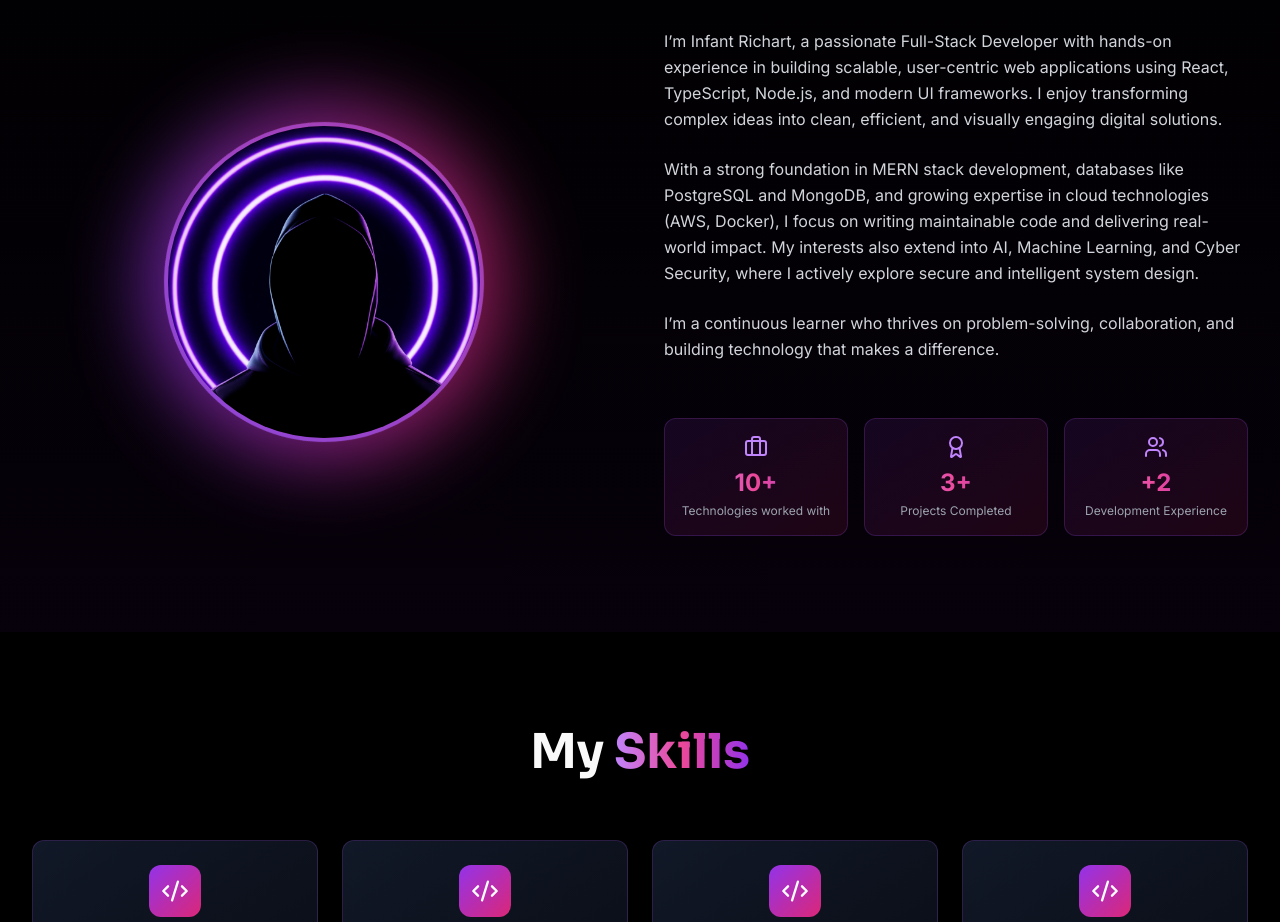
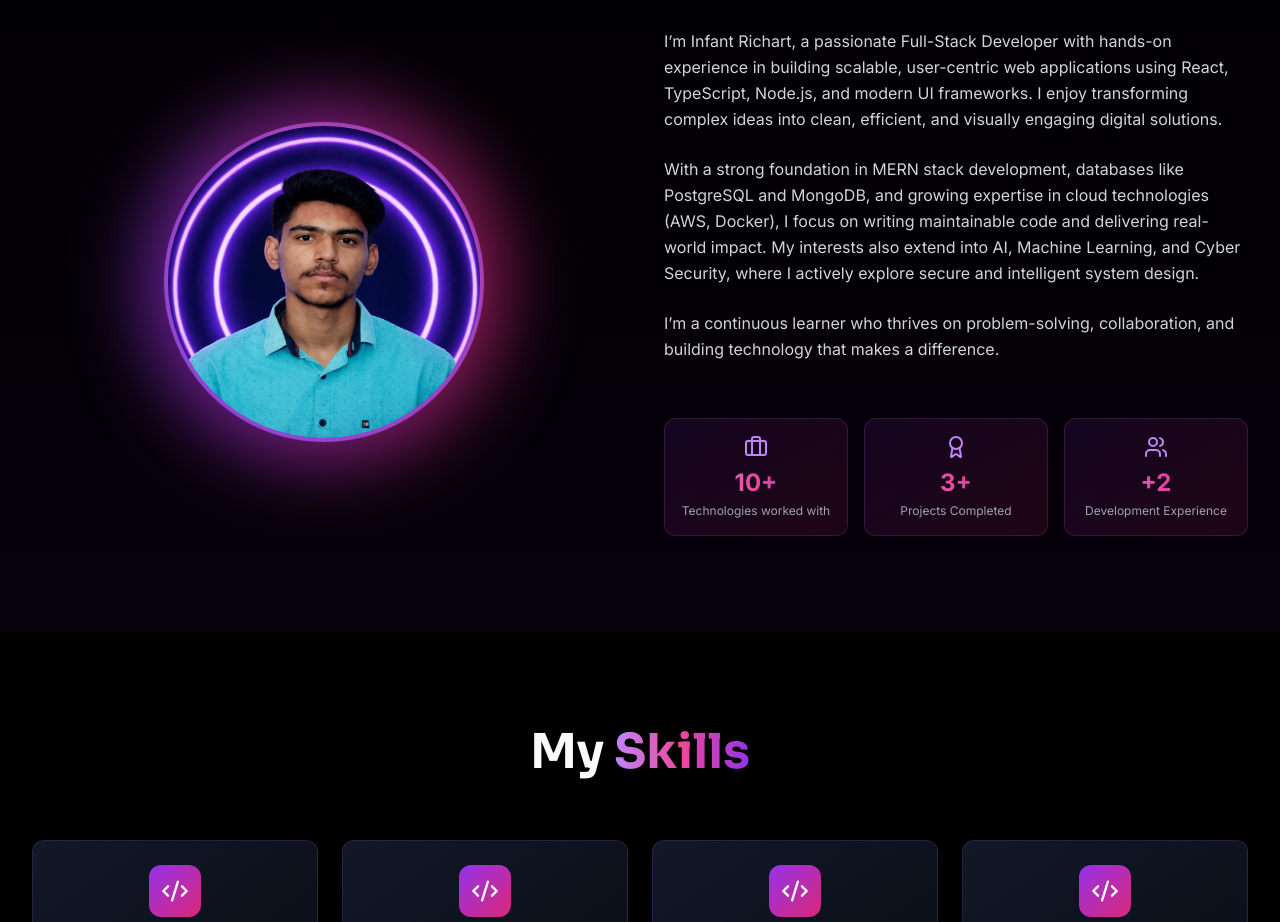
Before and after one commit to Richard00726/My-Portfolio, a React (Vite) app: page / in a window 1280 px wide. Shown: the part 980-1902 px from the top of the page. Built offline with nearby package versions, Linux system fonts and the light colour scheme.

Commit message:
Adjust profile image alignment for improved visual balance in About.tsx

```diff
--- a/src/components/sections/About.tsx
+++ b/src/components/sections/About.tsx
@@ -1,5 +1,5 @@
 import { Award, Briefcase, Users } from 'lucide-react'
-import profileImg from '../../assets/profile.jpg'
+import profileImg from '../../assets/profile-pic.png'
 
 export default function About() {
   const stats = [
@@ -22,16 +22,21 @@
           <div className="flex justify-center">
             <div className="relative group">
               <div className="absolute -inset-4 bg-gradient-to-r from-purple-600 to-pink-600 rounded-full blur-2xl opacity-75 group-hover:opacity-100 transition-opacity" />
+
               <div className="relative">
                 <div className="absolute inset-0 bg-gradient-to-r from-purple-500 to-pink-500 rounded-full animate-spin-slow opacity-50" />
+
                 <img
                   src={profileImg}
                   alt="Profile"
-                  className="relative w-64 h-64 md:w-80 md:h-80 rounded-full object-cover border-4 border-purple-500/50"
+                  className="relative w-64 h-64 md:w-80 md:h-80 rounded-full  object-cover object-[50%_32%]  border-4 border-purple-500/50"
                 />
               </div>
             </div>
           </div>
+
+
+
 
           {/* About Content */}
           <div className="space-y-6">
@@ -64,6 +69,6 @@
           </div>
         </div>
       </div>
-    </section>
+    </section >
   )
 }
```
Also changed, not shown: src/assets/profile-photo.jpeg (added), src/assets/profile-pic.png (added).
